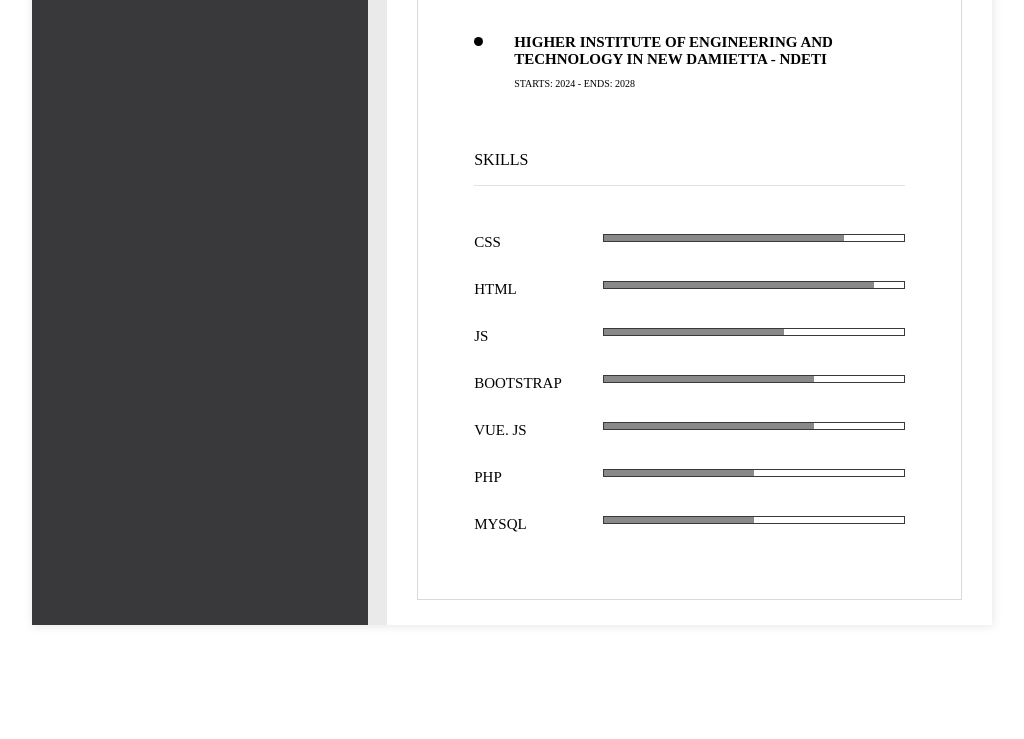
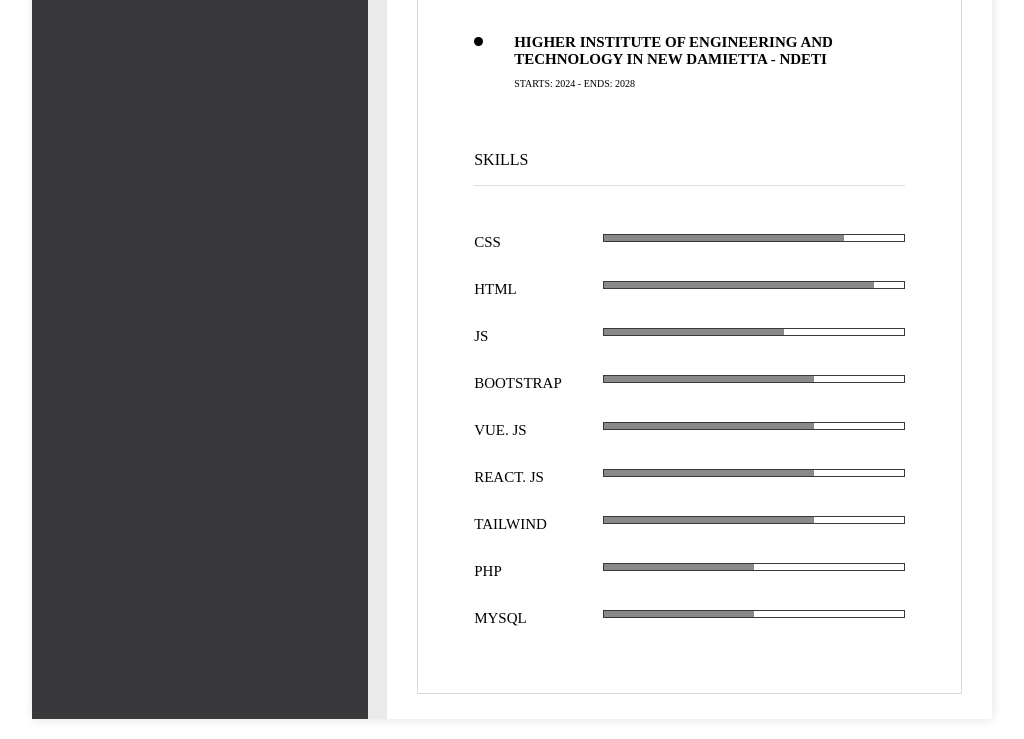
Before and after one commit to nourtarek876/my-CV, a plain HTML site: page index.html in a window 1280 px wide. Shown: the part 955-1694 px from the top of the page, without its empty margins (128-1152 px from the left). Before the commit the page ends 1600 px from the top, so only its background shows below. Drawn offline with Linux system fonts and the light colour scheme.

Commit message:
Update index.html

```diff
--- a/index.html
+++ b/index.html
@@ -172,6 +172,14 @@
                 <div class="level level-70"></div>
               </li>
               <li class="skills-list__item">
+                React. js
+                <div class="level level-70"></div>
+              </li>
+              <li class="skills-list__item">
+                Tailwind
+                <div class="level level-70"></div>
+              </li>
+              <li class="skills-list__item">
                 php
                 <div class="level level-50"></div>
               </li>
```
